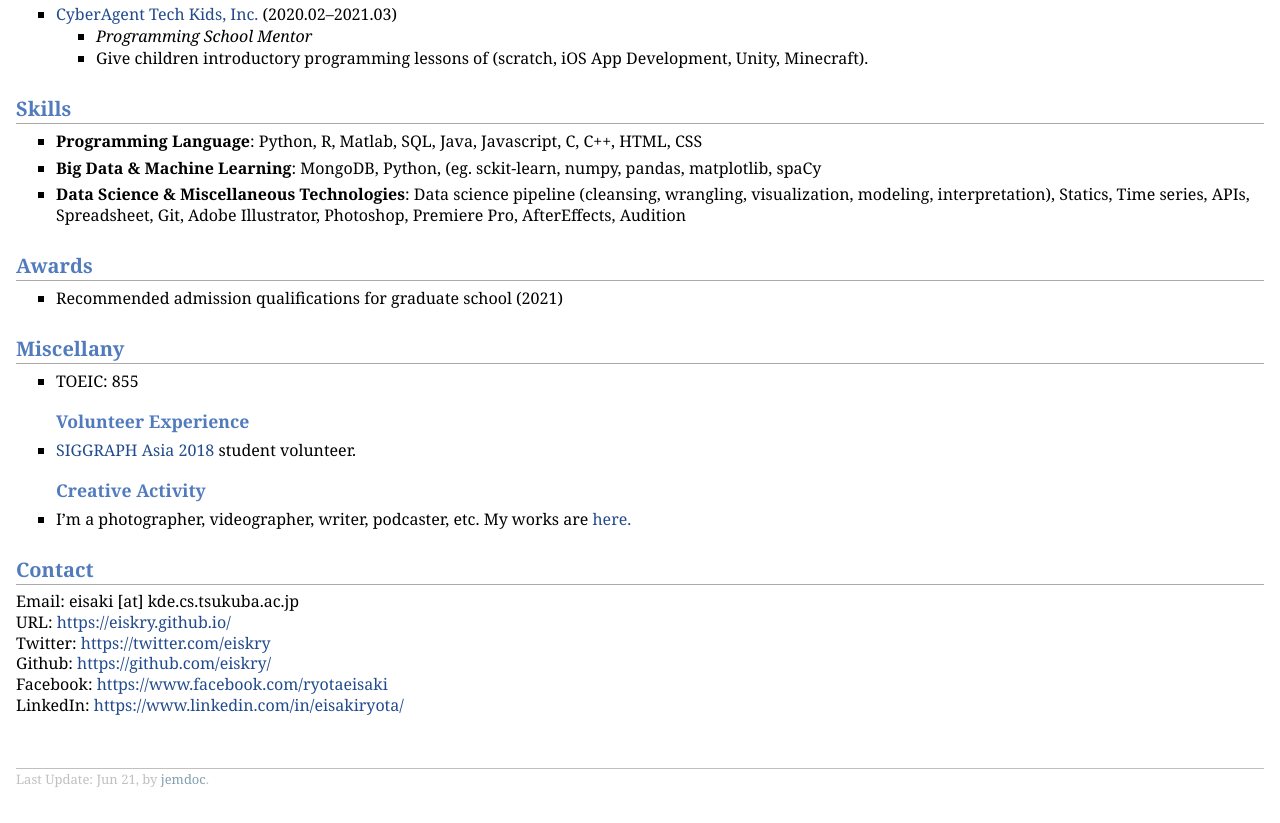
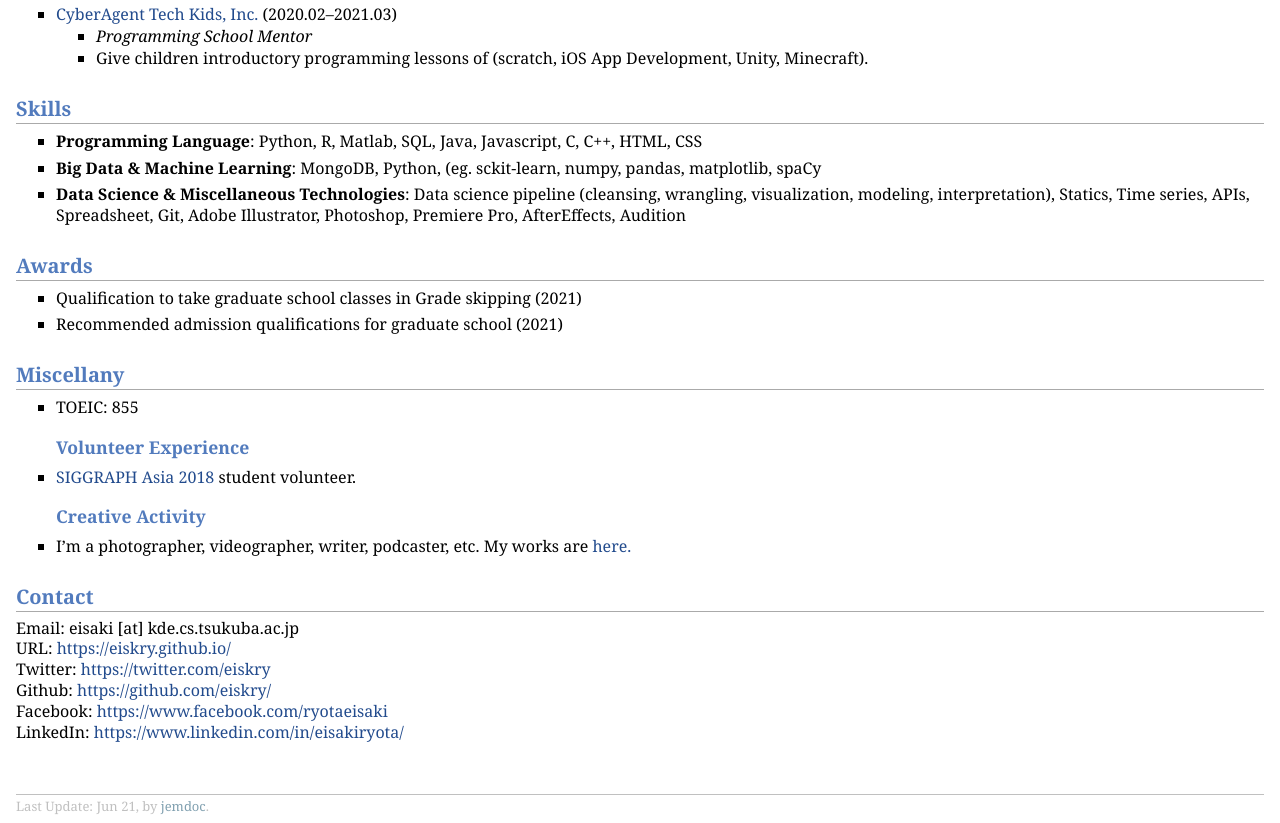
Before and after one commit to eiskry/eiskry.github.io, a plain HTML site: page index.html in a window 1280 px wide. Shown: the part 863-1686 px from the top of the page. Before the commit the page ends 1659 px from the top, so only its background shows below. Drawn offline with Linux system fonts and the light colour scheme.

Commit message:
add awards

```diff
--- a/index.html
+++ b/index.html
@@ -142,6 +142,8 @@ coming soon... -->
     </li>
     <li><p>Dean’s Award, Graduate School of Information Science and Technology, University of Tokyo (2018)</p>
     </li> -->
+    <li><p>Qualification to take graduate school classes in Grade skipping (2021)
+    </li>
     <li><p>Recommended admission qualifications for graduate school (2021)
     </li>
     <!-- <li><p><a href="https://talent.supporterz.jp/events/337ce715-9813-41d4-a995-e3504dc8e719/">Online Hackathon</a> (2021)</p>
```
